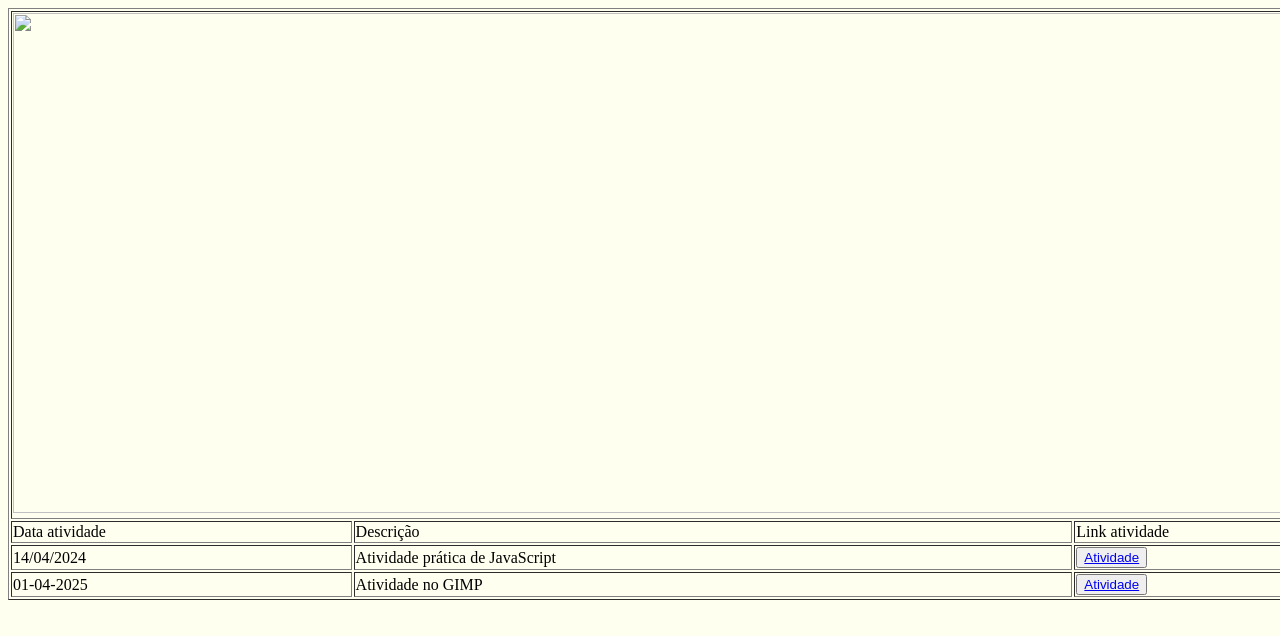
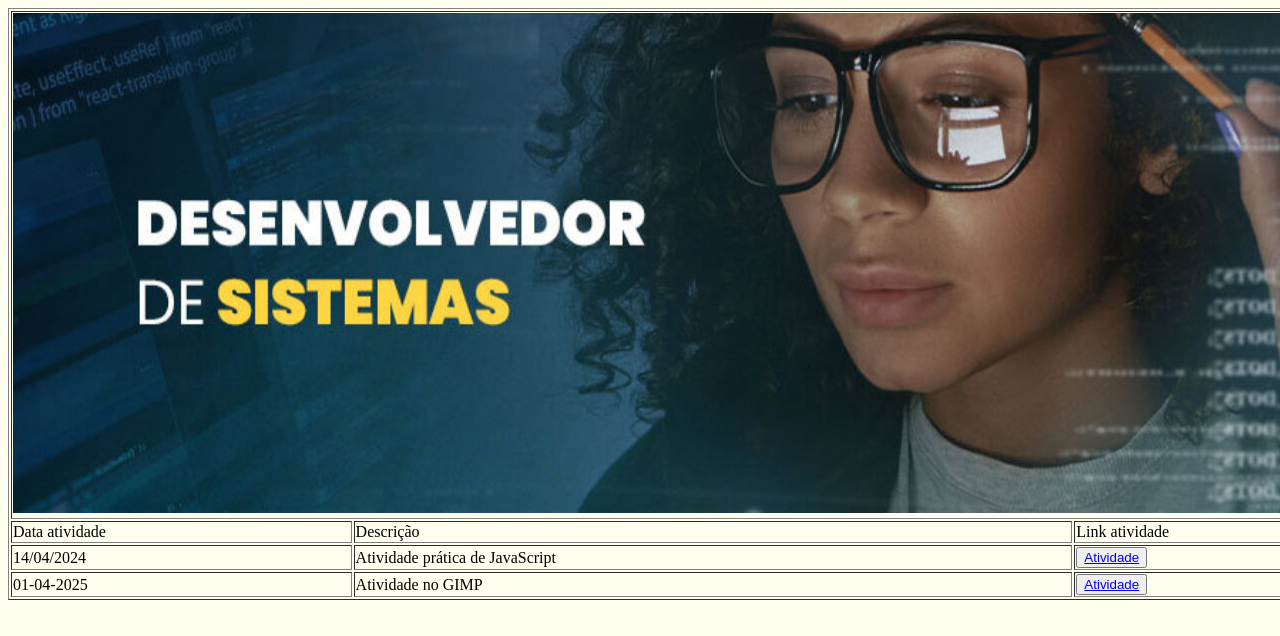
Before and after one commit to GabrielRufato/22_04_2025, a plain HTML site: page index.html in a window 1280 px wide. Shown: the top 636 px of the page. Drawn offline with Linux system fonts and the light colour scheme.

Commit message:
Update index.html

```diff
--- a/index.html
+++ b/index.html
@@ -16,7 +16,7 @@
 
 <tr bgcolor="#FFFFF0" >
 
-<td  align="center" colspan="3"> <img src="banner1.jpg"  width="1400px" height="500px"  >
+<td  align="center" colspan="3"> <img src="imagens/banner1.jpg"  width="1400px" height="500px"  >
 
 </tr>
 
```
